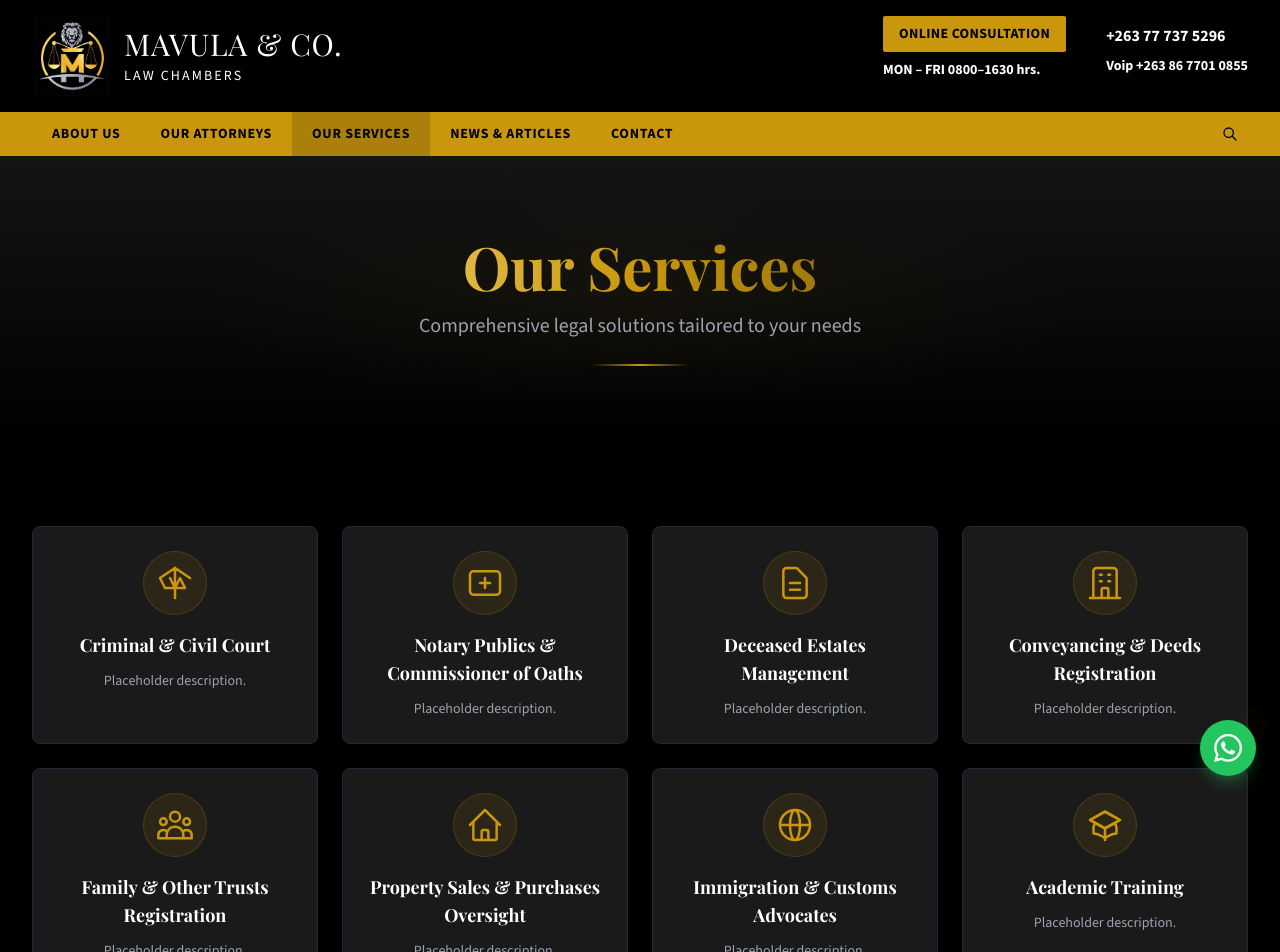
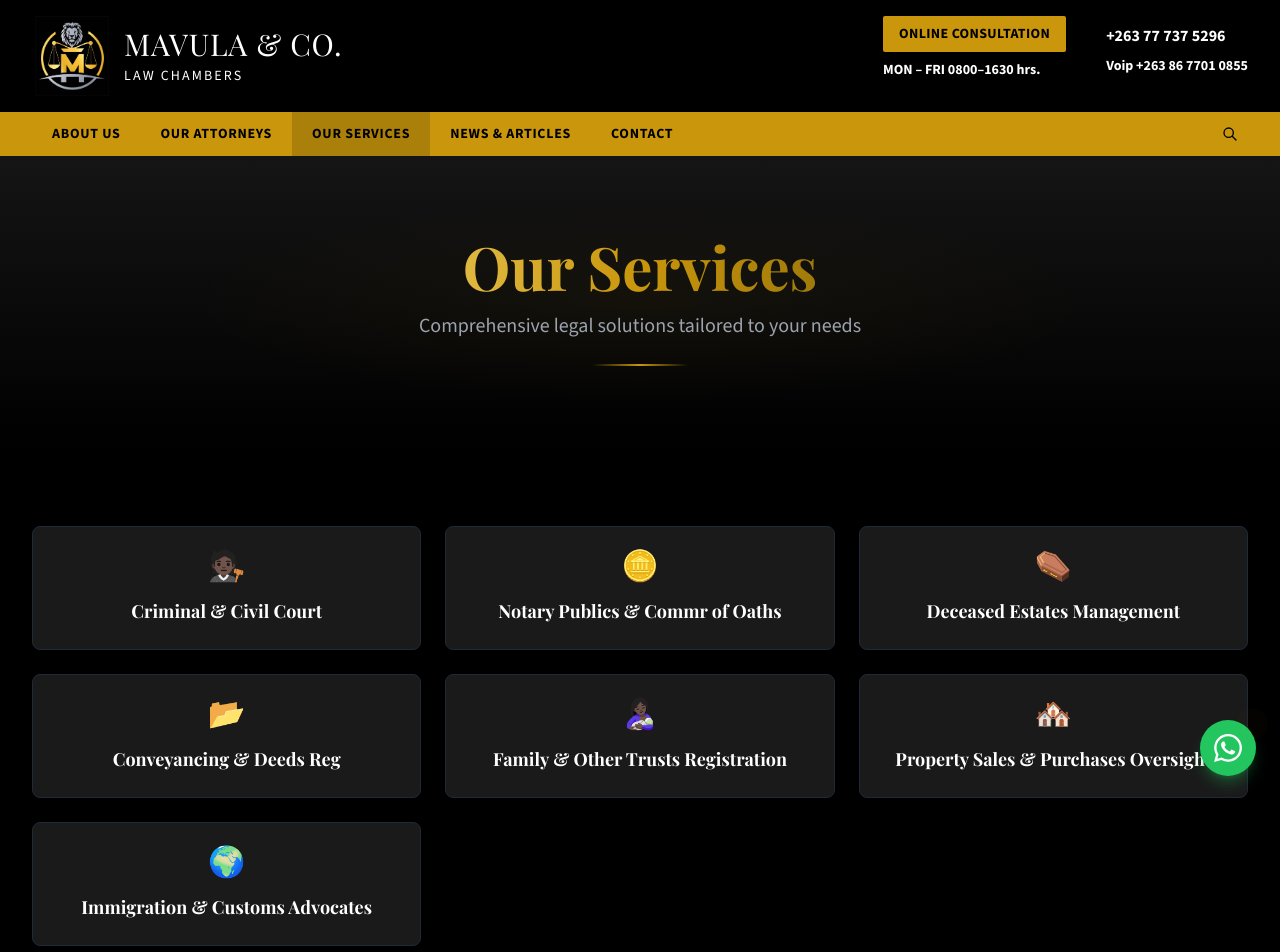
Before and after one commit to shelbyTagv/MavulaLawChambers-website, a React (Vite) app: page /services in a window 1280 px wide. Shown: the top 952 px of the page. Built offline with nearby package versions, Linux system fonts and the light colour scheme; a web font is replaced by a local one.

Commit message:
added vision

```diff
--- a/src/components/sections/ExpertiseGrid.tsx
+++ b/src/components/sections/ExpertiseGrid.tsx
@@ -16,7 +16,7 @@ export default function ExpertiseGrid() {
         <div className="flex items-end justify-between mb-10">
           <div>
             <h2 className="text-3xl sm:text-4xl font-heading font-bold text-white mb-3">
-              Our <span className="gold-gradient-text">Expertise</span>
+              Our <span className="gold-gradient-text">Areas of Expertise</span>
             </h2>
             <div className="w-16 h-0.5 bg-gold" />
           </div>
@@ -48,7 +48,7 @@ export default function ExpertiseGrid() {
               key={area.id}
               className="flex-shrink-0 w-72 sm:w-80 snap-start group"
             >
-              <div className="card-dark overflow-hidden">
+              <div className="card-dark overflow-hidden flex h-full flex-col">
                 <div className="relative h-48 overflow-hidden">
                   <img
                     src={area.image}
@@ -61,10 +61,17 @@ export default function ExpertiseGrid() {
                     {area.title}
                   </h3>
                 </div>
-                <div className="p-4">
-                  <p className="text-gray-400 text-sm font-body">
-                    {area.description}
-                  </p>
+                <div className="p-4 flex flex-1 flex-col">
+                  {area.description && (
+                    <p className="text-gray-300 text-sm leading-relaxed">{area.description}</p>
+                  )}
+                  {area.items && (
+                    <ul className="mt-2 list-disc list-inside space-y-1 text-gray-300 text-sm leading-relaxed">
+                      {area.items.map((item, i) => (
+                        <li key={i}>{item}</li>
+                      ))}
+                    </ul>
+                  )}
                 </div>
               </div>
             </div>
--- a/src/data/expertise.ts
+++ b/src/data/expertise.ts
@@ -1,22 +1,63 @@
-import type { ExpertiseArea } from "../types";
+export interface ExpertiseArea {
+  id: number;
+  title: string;
+  image: string;
+  description?: string;
+  items?: string[];
+}
 
 export const expertiseAreas: ExpertiseArea[] = [
   {
     id: 1,
-    title: "Civil Litigation",
+    title: "Civil & Criminal Litigation",
     image: "/assets/images/placeholder-expertise-1.jpg",
-    description: "Placeholder description.",
+    description:
+      "Litigation in both Inferior Courts (Magistrates Courts, Uniformed Personnel Tribunals, etc.) and Superior Courts (Constitutional Court, Supreme Court, High Court & Labour Court).",
   },
   {
     id: 2,
-    title: "Estate Administration",
+    title: "Mining & Investments",
     image: "/assets/images/placeholder-expertise-2.jpg",
-    description: "Placeholder description.",
+    items: [
+      "Company Formation and Mergers",
+      "Corporate Rescue Practice",
+      "Mining Disputes and Acquisitions",
+      "Partnership and Shareholding Structuring",
+      "Board Secretarial Services",
+    ],
   },
   {
     id: 3,
-    title: "Investment Insurance",
+    title: "Estates, Family & Inheritance",
     image: "/assets/images/placeholder-expertise-3.jpg",
-    description: "Placeholder description.",
+    items: [
+      "Wills and Estates Administration",
+      "Family Trusts and Inheritance Planning",
+      "Divorce Litigation",
+      "Children's Law and Parenting Agreements",
+    ],
+  },
+  {
+    id: 4,
+    title: "Mercantile, Shipping & Customs",
+    image: "/assets/images/placeholder-expertise-4.jpg",
+    items: [
+      "Freight Insurance and Taxation",
+      "Customs and Excise Disputes Handling",
+      "Forwarding Agents Vetting and Due Diligence",
+    ],
+  },
+  {
+    id: 5,
+    title: "Conveyancing and Real Estate",
+    image: "/assets/images/placeholder-expertise-5.jpg",
+    items: [
+      "Title Deed Digitalisation",
+      "Real Estate Acquisitions and Disposals",
+      "Title Deed Transfers",
+      "Property Management",
+      "Agreements of Sale",
+      "Local Authority Private Property Development & Subdivision Compliance",
+    ],
   },
 ];
--- a/src/data/services.ts
+++ b/src/data/services.ts
@@ -1,52 +1,15 @@
-import type { Service } from "../types";
+export interface ServiceItem {
+  id: number;
+  icon: string;
+  label: string;
+}
 
-export const services: Service[] = [
-  {
-    id: 1,
-    title: "Criminal & Civil Court",
-    description: "Placeholder description.",
-    icon: "scales",
-  },
-  {
-    id: 2,
-    title: "Notary Publics & Commissioner of Oaths",
-    description: "Placeholder description.",
-    icon: "stamp",
-  },
-  {
-    id: 3,
-    title: "Deceased Estates Management",
-    description: "Placeholder description.",
-    icon: "document",
-  },
-  {
-    id: 4,
-    title: "Conveyancing & Deeds Registration",
-    description: "Placeholder description.",
-    icon: "building",
-  },
-  {
-    id: 5,
-    title: "Family & Other Trusts Registration",
-    description: "Placeholder description.",
-    icon: "family",
-  },
-  {
-    id: 6,
-    title: "Property Sales & Purchases Oversight",
-    description: "Placeholder description.",
-    icon: "property",
-  },
-  {
-    id: 7,
-    title: "Immigration & Customs Advocates",
-    description: "Placeholder description.",
-    icon: "globe",
-  },
-  {
-    id: 8,
-    title: "Academic Training",
-    description: "Placeholder description.",
-    icon: "graduation",
-  },
+export const services: ServiceItem[] = [
+  { id: 1, icon: "🧑🏿‍⚖️", label: "Criminal & Civil Court" },
+  { id: 2, icon: "🪙", label: "Notary Publics & Commr of Oaths" },
+  { id: 3, icon: "⚰️", label: "Deceased Estates Management" },
+  { id: 4, icon: "📂", label: "Conveyancing & Deeds Reg" },
+  { id: 5, icon: "🤱🏿", label: "Family & Other Trusts Registration" },
+  { id: 6, icon: "🏘️", label: "Property Sales & Purchases Oversight" },
+  { id: 7, icon: "🌍", label: "Immigration & Customs Advocates" },
 ];
--- a/src/pages/OurServices.tsx
+++ b/src/pages/OurServices.tsx
@@ -2,51 +2,6 @@ import { services } from "../data/services";
 import PageHeader from "../components/ui/PageHeader";
 import Seo from "../components/Seo";
 import { pageMeta } from "../seo/siteMeta";
-
-const serviceIcons: Record<string, React.ReactNode> = {
-  scales: (
-    <svg className="w-10 h-10" fill="none" viewBox="0 0 24 24" stroke="currentColor" strokeWidth={1.5}>
-      <path strokeLinecap="round" strokeLinejoin="round" d="M12 3v18M3 9l3 6h6l3-6M15 9l3 6h-6l-3-6M12 3L3 9M12 3l9 6" />
-    </svg>
-  ),
-  stamp: (
-    <svg className="w-10 h-10" fill="none" viewBox="0 0 24 24" stroke="currentColor" strokeWidth={1.5}>
-      <path strokeLinecap="round" strokeLinejoin="round" d="M9 12h6m-3-3v6m-7 4h14a2 2 0 002-2V7a2 2 0 00-2-2H5a2 2 0 00-2 2v10a2 2 0 002 2z" />
-    </svg>
-  ),
-  document: (
-    <svg className="w-10 h-10" fill="none" viewBox="0 0 24 24" stroke="currentColor" strokeWidth={1.5}>
-      <path strokeLinecap="round" strokeLinejoin="round" d="M9 12h6m-6 4h6m2 5H7a2 2 0 01-2-2V5a2 2 0 012-2h5.586a1 1 0 01.707.293l5.414 5.414a1 1 0 01.293.707V19a2 2 0 01-2 2z" />
-    </svg>
-  ),
-  building: (
-    <svg className="w-10 h-10" fill="none" viewBox="0 0 24 24" stroke="currentColor" strokeWidth={1.5}>
-      <path strokeLinecap="round" strokeLinejoin="round" d="M19 21V5a2 2 0 00-2-2H7a2 2 0 00-2 2v16m14 0h2m-2 0h-5m-9 0H3m2 0h5M9 7h1m-1 4h1m4-4h1m-1 4h1m-5 10v-5a1 1 0 011-1h2a1 1 0 011 1v5m-4 0h4" />
-    </svg>
-  ),
-  family: (
-    <svg className="w-10 h-10" fill="none" viewBox="0 0 24 24" stroke="currentColor" strokeWidth={1.5}>
-      <path strokeLinecap="round" strokeLinejoin="round" d="M17 20h5v-2a3 3 0 00-5.356-1.857M17 20H7m10 0v-2c0-.656-.126-1.283-.356-1.857M7 20H2v-2a3 3 0 015.356-1.857M7 20v-2c0-.656.126-1.283.356-1.857m0 0a5.002 5.002 0 019.288 0M15 7a3 3 0 11-6 0 3 3 0 016 0zm6 3a2 2 0 11-4 0 2 2 0 014 0zM7 10a2 2 0 11-4 0 2 2 0 014 0z" />
-    </svg>
-  ),
-  property: (
-    <svg className="w-10 h-10" fill="none" viewBox="0 0 24 24" stroke="currentColor" strokeWidth={1.5}>
-      <path strokeLinecap="round" strokeLinejoin="round" d="M3 12l2-2m0 0l7-7 7 7M5 10v10a1 1 0 001 1h3m10-11l2 2m-2-2v10a1 1 0 01-1 1h-3m-6 0a1 1 0 001-1v-4a1 1 0 011-1h2a1 1 0 011 1v4a1 1 0 001 1m-6 0h6" />
-    </svg>
-  ),
-  globe: (
-    <svg className="w-10 h-10" fill="none" viewBox="0 0 24 24" stroke="currentColor" strokeWidth={1.5}>
-      <path strokeLinecap="round" strokeLinejoin="round" d="M21 12a9 9 0 01-9 9m9-9a9 9 0 00-9-9m9 9H3m9 9a9 9 0 01-9-9m9 9c1.657 0 3-4.03 3-9s-1.343-9-3-9m0 18c-1.657 0-3-4.03-3-9s1.343-9 3-9m-9 9a9 9 0 019-9" />
-    </svg>
-  ),
-  graduation: (
-    <svg className="w-10 h-10" fill="none" viewBox="0 0 24 24" stroke="currentColor" strokeWidth={1.5}>
-      <path strokeLinecap="round" strokeLinejoin="round" d="M12 14l9-5-9-5-9 5 9 5z" />
-      <path strokeLinecap="round" strokeLinejoin="round" d="M12 14l6.16-3.422a12.083 12.083 0 01.665 6.479A11.952 11.952 0 0012 20.055a11.952 11.952 0 00-6.824-2.998 12.078 12.078 0 01.665-6.479L12 14z" />
-      <path strokeLinecap="round" strokeLinejoin="round" d="M12 14l9-5-9-5-9 5 9 5zm0 0v7" />
-    </svg>
-  ),
-};
 
 export default function OurServices() {
   return (
@@ -60,25 +15,18 @@ export default function OurServices() {
 
         <section className="py-16 sm:py-20">
           <div className="section-container">
-            <div className="grid grid-cols-1 sm:grid-cols-2 lg:grid-cols-4 gap-6">
+            <div className="grid grid-cols-1 sm:grid-cols-2 lg:grid-cols-3 gap-6">
               {services.map((service) => (
                 <div
                   key={service.id}
                   className="card-dark p-6 text-center group hover:-translate-y-1"
                 >
-                  <div className="w-16 h-16 mx-auto mb-4 rounded-full bg-gold/10 border border-gold/20 flex items-center justify-center text-gold group-hover:bg-gold/20 group-hover:border-gold/40 transition-all duration-300">
-                    {serviceIcons[service.icon] || (
-                      <svg className="w-10 h-10" fill="none" viewBox="0 0 24 24" stroke="currentColor" strokeWidth={1.5}>
-                        <path strokeLinecap="round" strokeLinejoin="round" d="M13 10V3L4 14h7v7l9-11h-7z" />
-                      </svg>
-                    )}
+                  <div className="mb-4 text-3xl leading-none text-gold">
+                    {service.icon}
                   </div>
-                  <h3 className="text-lg font-heading font-bold text-white mb-3 group-hover:text-gold transition-colors">
-                    {service.title}
+                  <h3 className="text-lg font-heading font-bold text-white group-hover:text-gold transition-colors">
+                    {service.label}
                   </h3>
-                  <p className="text-gray-400 text-sm font-body">
-                    {service.description}
-                  </p>
                 </div>
               ))}
             </div>
--- a/src/types/index.ts
+++ b/src/types/index.ts
@@ -11,7 +11,8 @@ export interface ExpertiseArea {
   id: number;
   title: string;
   image: string;
-  description: string;
+  description?: string;
+  items?: string[];
 }
 
 export interface NewsItem {
```
Also changed, not shown: src/data/aboutContent.ts (added, +54 -0 lines), src/pages/AboutUs.tsx (+30 -0 lines).
